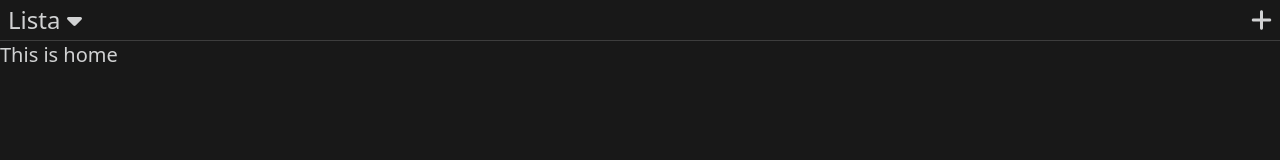
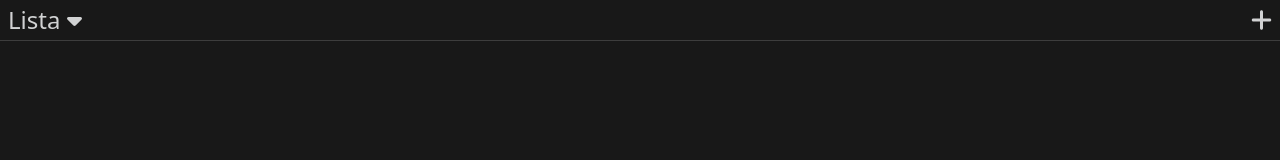
Before and after one commit to Hook-88/lista-de-shopping, a Vue app: page / in a window 1280 px wide. Shown: the top 160 px of the page. Built offline with nearby package versions, Linux system fonts and the light colour scheme; the HTML template or start-up script is replaced by a standard one.

Commit message:
refactor code

```diff
--- /dev/null
+++ b/src/components/icons/IconPlus.vue
@@ -0,0 +1,9 @@
+<script setup lang="ts">
+import { faPlus } from '@fortawesome/free-solid-svg-icons/faPlus';
+import { FontAwesomeIcon } from '@fortawesome/vue-fontawesome';
+
+</script>
+
+<template>
+  <FontAwesomeIcon :icon="faPlus" />
+</template>
--- /dev/null
+++ b/src/components/links/IconLink.vue
@@ -0,0 +1,13 @@
+<script setup lang="ts">
+import { RouterLink, type RouterLinkProps } from 'vue-router';
+
+defineProps<RouterLinkProps>()
+
+
+</script>
+
+<template>
+  <RouterLink :to="to" class="px-2 py-1">
+    <slot></slot>
+  </RouterLink>
+</template>
--- a/src/views/HomeView.vue
+++ b/src/views/HomeView.vue
@@ -2,10 +2,12 @@
 import IconButton from '@/components/buttons/IconButton.vue';
 import IconAngleRight from '@/components/icons/IconAngleRight.vue';
 import IconCaretDown from '@/components/icons/IconCaretDown.vue';
+import IconPlus from '@/components/icons/IconPlus.vue';
+import IconLink from '@/components/links/IconLink.vue';
 import MainNav from '@/components/main-nav/MainNav.vue';
 import MainNavLink from '@/components/main-nav/MainNavLink.vue';
 import PageHeader from '@/components/page-header/PageHeader.vue';
-import { faAngleRight, faCaretDown, faClose, faPlus } from '@fortawesome/free-solid-svg-icons';
+import { faPlus } from '@fortawesome/free-solid-svg-icons';
 import { FontAwesomeIcon } from '@fortawesome/vue-fontawesome';
 import { RouterLink } from 'vue-router';
 
@@ -30,12 +32,12 @@ import { RouterLink } from 'vue-router';
 
     </MainNav>
 
-    <RouterLink to="/" class="px-2 py-1 ml-auto">
-      <FontAwesomeIcon :icon="faPlus" />
-    </RouterLink>
+    <IconLink to="/" class="ml-auto">
+      <IconPlus />
+    </IconLink>
 
   </PageHeader>
-  <main>
-    <h1 class="text-xl">This is home</h1>
+  <main class="p-2">
+
   </main>
 </template>
```
